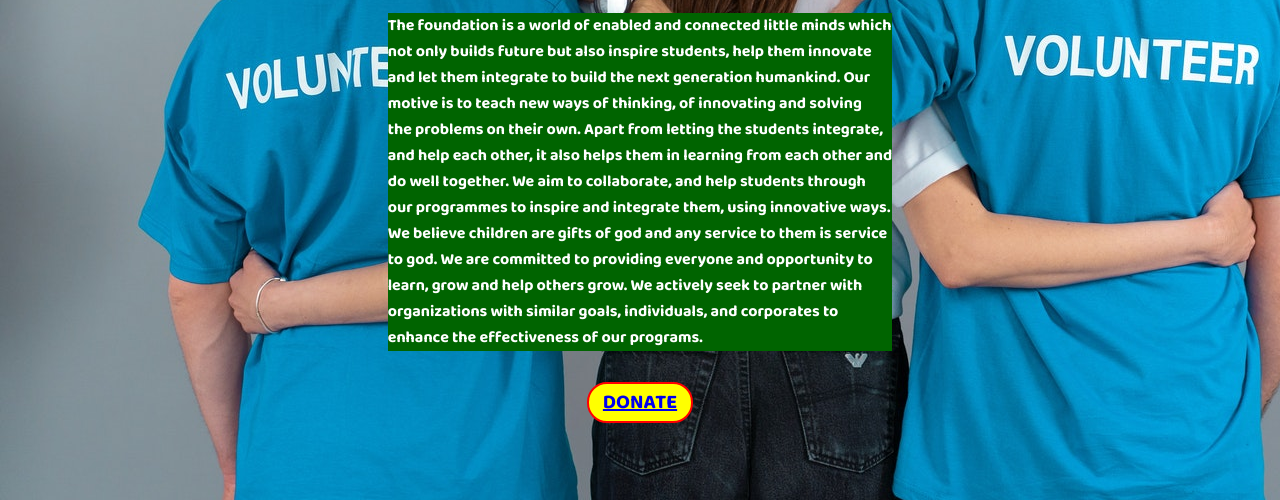
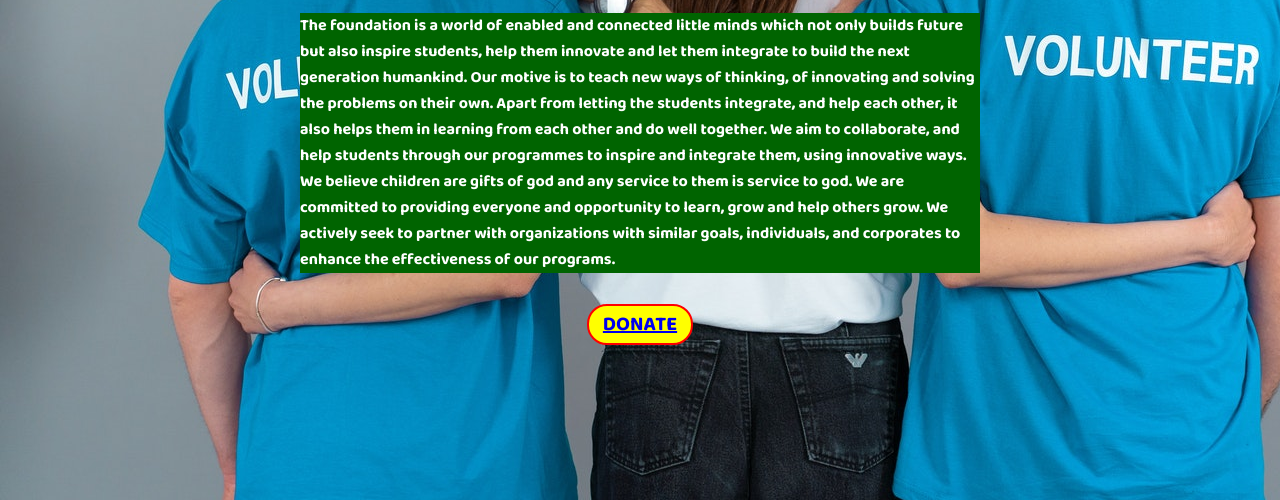
Before and after one commit to Vinayakrai/The-Sparks-Foundation, a plain HTML site: page index.html in a window 1280 px wide. Shown: the part 300-800 px from the top of the page. Drawn offline with Linux system fonts and the light colour scheme.

Commit message:
Update index.html

```diff
--- a/index.html
+++ b/index.html
@@ -1,7 +1,8 @@
 <!DOCTYPE html>
 <html lang="en">
 <head>
-	<meta charset="UTF-8">
+	<meta name="viewport" content="width=device-width, initial-scale=1">
+    <meta http-equiv="Content-Type" content="text/html; charset=utf-8" >
 	<title>THE SPARKS FOUNDATION</title>
 	<link rel="stylesheet" href="stylesheet.css">
 	<link href="https://fonts.googleapis.com/css2?family=Baloo+Bhai+2:wght@700&display=swap" rel="stylesheet">
@@ -21,7 +22,7 @@
 	</header>
 			<section id="home"><nav id="about_us">
 			<h1 class="h-primary">THE SPARKS FOUNDATION</h1></nav>
-			<p class="h-secondary">The foundation is a world of enabled and connected little minds which<br> not only builds future but also inspire students, help them innovate<br> and let them integrate to build the next generation humankind. Our<br> motive is to teach new ways of thinking, of innovating and solving<br> the problems on their own. Apart from letting the students integrate,<br> and help each other, it also helps them in learning from each other and<br> do well together. We aim to collaborate, and help students through<br> our programmes to inspire and integrate them, using innovative ways.<br> We believe children are gifts of god and any service to them is service<br> to god. We are committed to providing everyone and opportunity to<br> learn, grow and help others grow. We actively seek to partner with<br> organizations with similar goals, individuals, and corporates to<br> enhance the effectiveness of our programs.</p>
+			<p class="h-secondary">The foundation is a world of enabled and connected little minds which not only builds future but also inspire students, help them innovate and let them integrate to build the next generation humankind. Our motive is to teach new ways of thinking, of innovating and solving the problems on their own. Apart from letting the students integrate, and help each other, it also helps them in learning from each other and do well together. We aim to collaborate, and help students through our programmes to inspire and integrate them, using innovative ways. We believe children are gifts of god and any service to them is service to god. We are committed to providing everyone and opportunity to learn, grow and help others grow. We actively seek to partner with organizations with similar goals, individuals, and corporates to enhance the effectiveness of our programs.</p>
 			<button class="btn"><a href="https://rzp.io/l/JqZ7bpQ7H">DONATE</a></button>
 		</section>
 </body>
```
